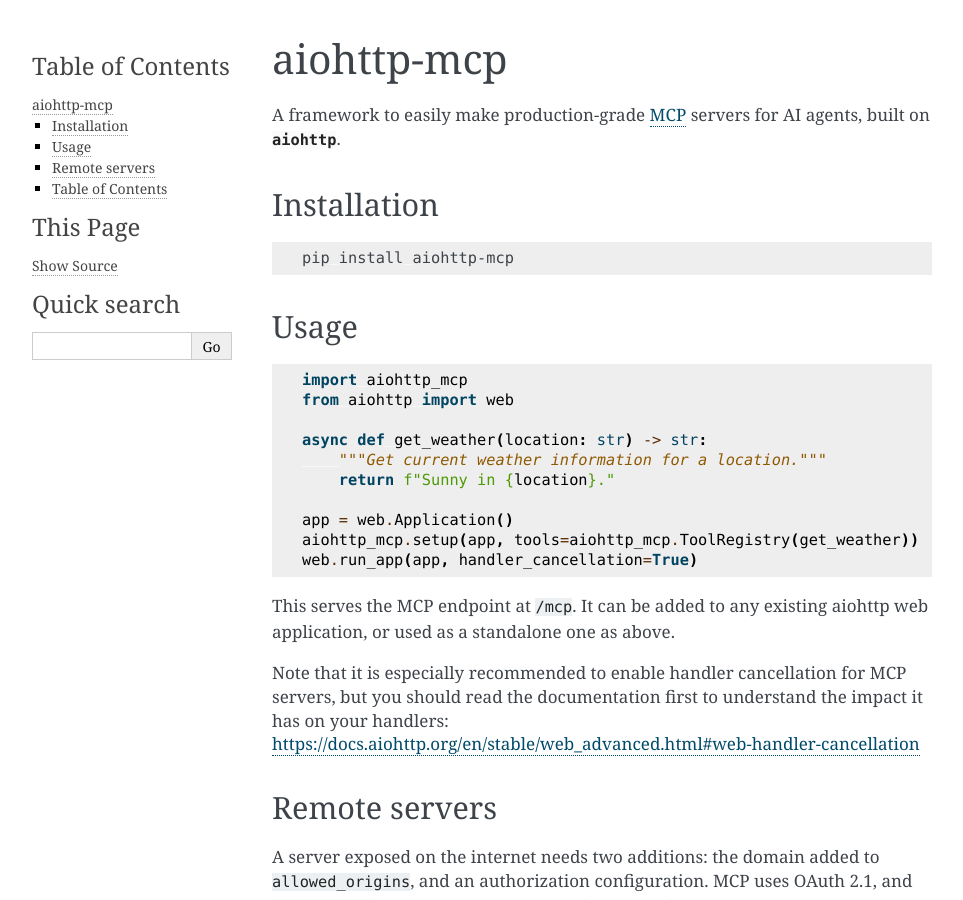
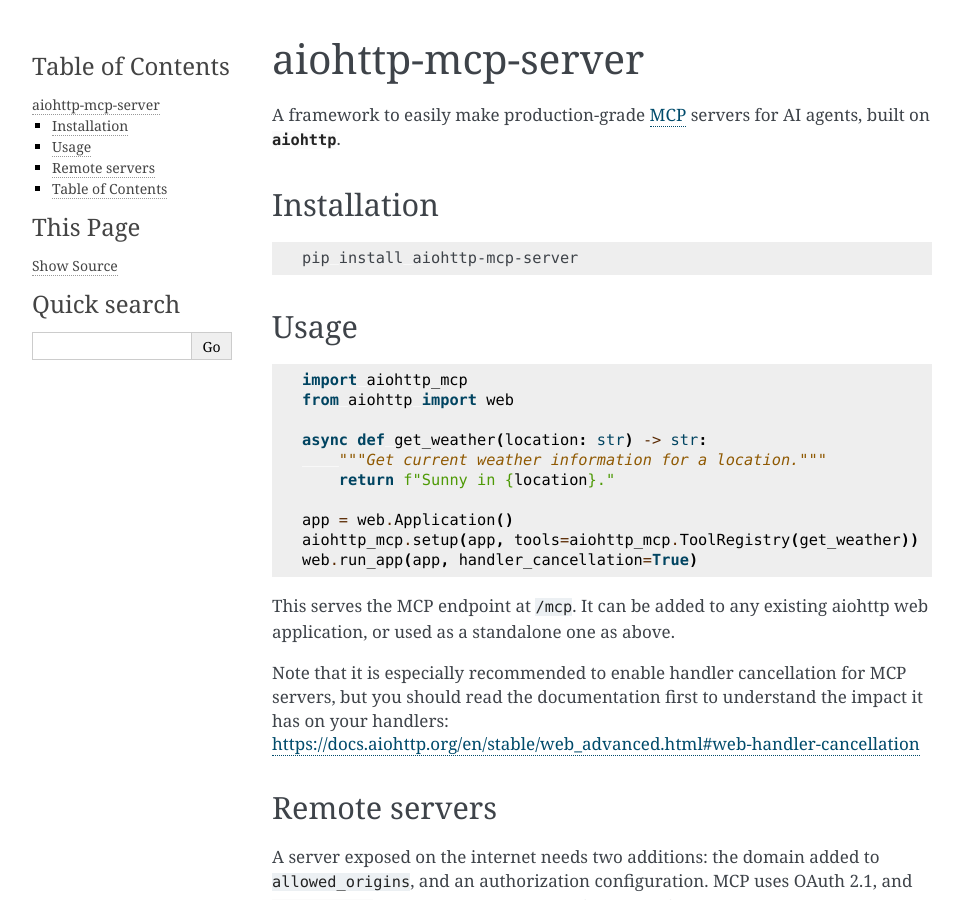
Before and after one commit to aio-libs/aiohttp-mcp, a Sphinx documentation site: the page built from docs/index.rst, in a window 1280 px wide and 900 px high. Shown: the whole window, without its empty margins (148-1111 px from the left). Built offline with Sphinx 7.4.7, drawn with Linux system fonts in a browser that asks for light colours.

Commit message:
Rename to aiohttp-mcp-server

```diff
--- a/aiohttp_mcp/__init__.py
+++ b/aiohttp_mcp/__init__.py
@@ -125,7 +125,7 @@ __all__ = (
 def setup(
     app: web.Application,
     *,
-    name: str = "aiohttp-mcp server",
+    name: str = "aiohttp-mcp-server",
     version: str = __version__,
     path: str = "/mcp",
     title: str | None = None,
--- a/docs/authorization.rst
+++ b/docs/authorization.rst
@@ -94,7 +94,7 @@ token schemes, otherwise a custom function will need to be used.
 
 **JWT access tokens** (:rfc:`9068`) can be validated with the
 :class:`aiohttp_mcp.jwt.JWTAuthorization` helper. This requires the ``jwt`` extra
-to be installed (``pip install aiohttp-mcp[jwt]``):
+to be installed (``pip install aiohttp-mcp-server[jwt]``):
 
 .. literalinclude:: code/authorization.py
    :pyobject: jwt_authorization
--- a/docs/code/.ruff.toml
+++ b/docs/code/.ruff.toml
@@ -1,4 +1,4 @@
-# Doc snippets depict user code, where aiohttp-mcp is a third-party library.
+# Doc snippets depict user code, where aiohttp-mcp-server is a third-party library.
 extend = "../../.ruff.toml"
 
 [lint.isort]
--- a/docs/conf.py
+++ b/docs/conf.py
@@ -14,7 +14,7 @@ _PYPROJECT = _REPO_ROOT / "pyproject.toml"
 release = tomllib.loads(_PYPROJECT.read_text("utf-8"))["project"]["version"]
 version = ".".join(release.split(".")[:2])
 
-project = "aiohttp-mcp"
+project = "aiohttp-mcp-server"
 copyright = "2026, aio-libs contributors"
 author = "aio-libs contributors"
 
@@ -53,7 +53,7 @@ highlight_language = "python3"
 
 # The API reference is generated from docstrings, with type annotations rendered
 # in the signatures. Every annotation becomes a cross-reference resolved under
-# ``nitpicky``; aiohttp-mcp types are documented in api.rst, external ones via
+# ``nitpicky``; aiohttp-mcp-server types are documented in api.rst, external ones via
 # intersphinx or ``nitpick_ignore``.
 autodoc_member_order = "bysource"
 autodoc_typehints = "signature"
--- a/docs/index.rst
+++ b/docs/index.rst
@@ -1,6 +1,6 @@
-====================
-:brand:`aiohttp-mcp`
-====================
+===========================
+:brand:`aiohttp-mcp-server`
+===========================
 
 A framework to easily make production-grade
 `MCP <https://modelcontextprotocol.io/>`_ servers for AI agents, built on
@@ -11,7 +11,7 @@ Installation
 
 .. code-block:: bash
 
-   pip install aiohttp-mcp
+   pip install aiohttp-mcp-server
 
 Usage
 =====
--- a/pyproject.toml
+++ b/pyproject.toml
@@ -3,7 +3,7 @@ requires = ["setuptools>=84.2.1"]
 build-backend = "setuptools.build_meta"
 
 [project]
-name = "aiohttp-mcp"
+name = "aiohttp-mcp-server"
 dynamic = ["version"]
 description = "MCP (Model Context Protocol) server support for aiohttp"
 readme = "README.rst"
```
Also changed, not shown: README.rst (+4 -4 lines), 4 other files.
